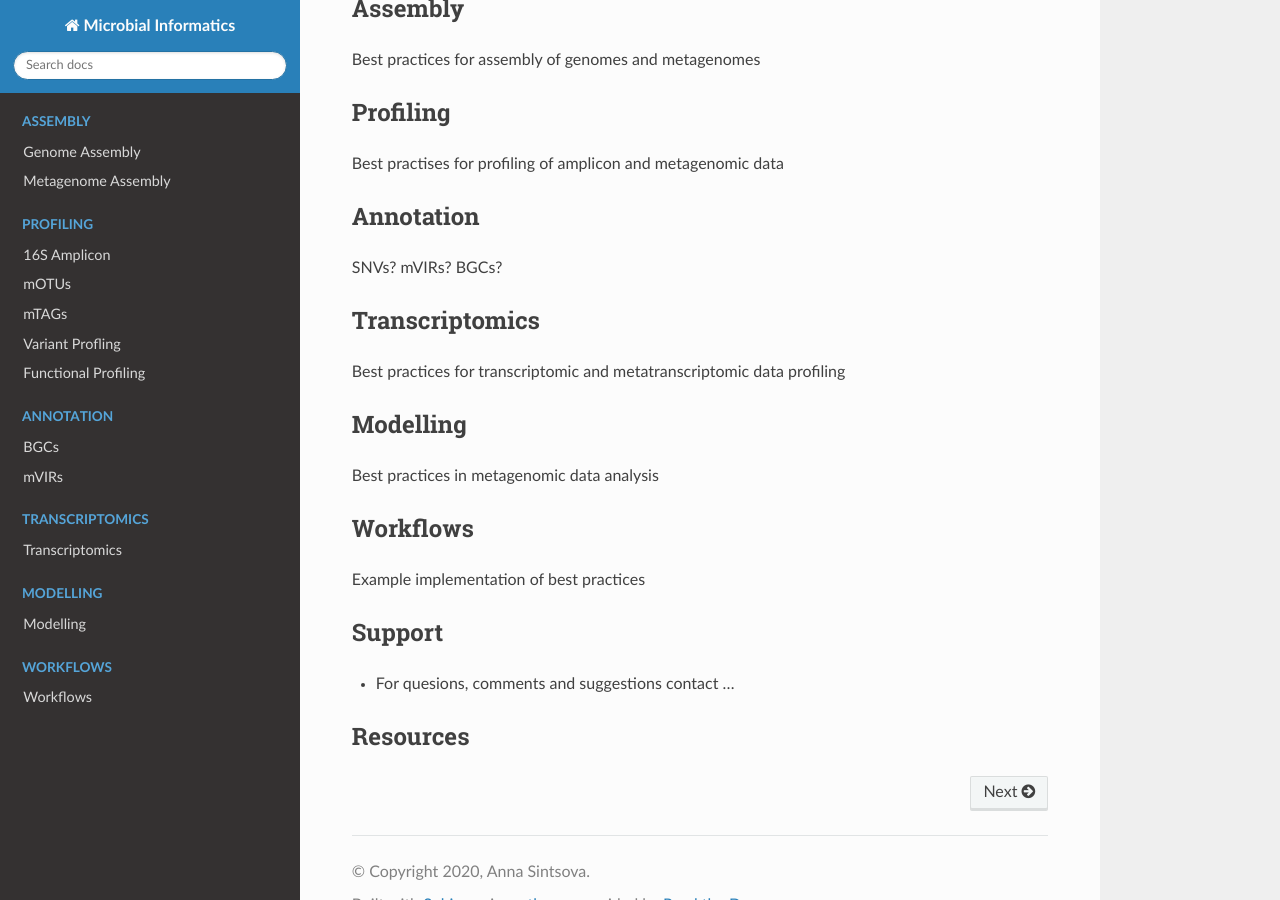
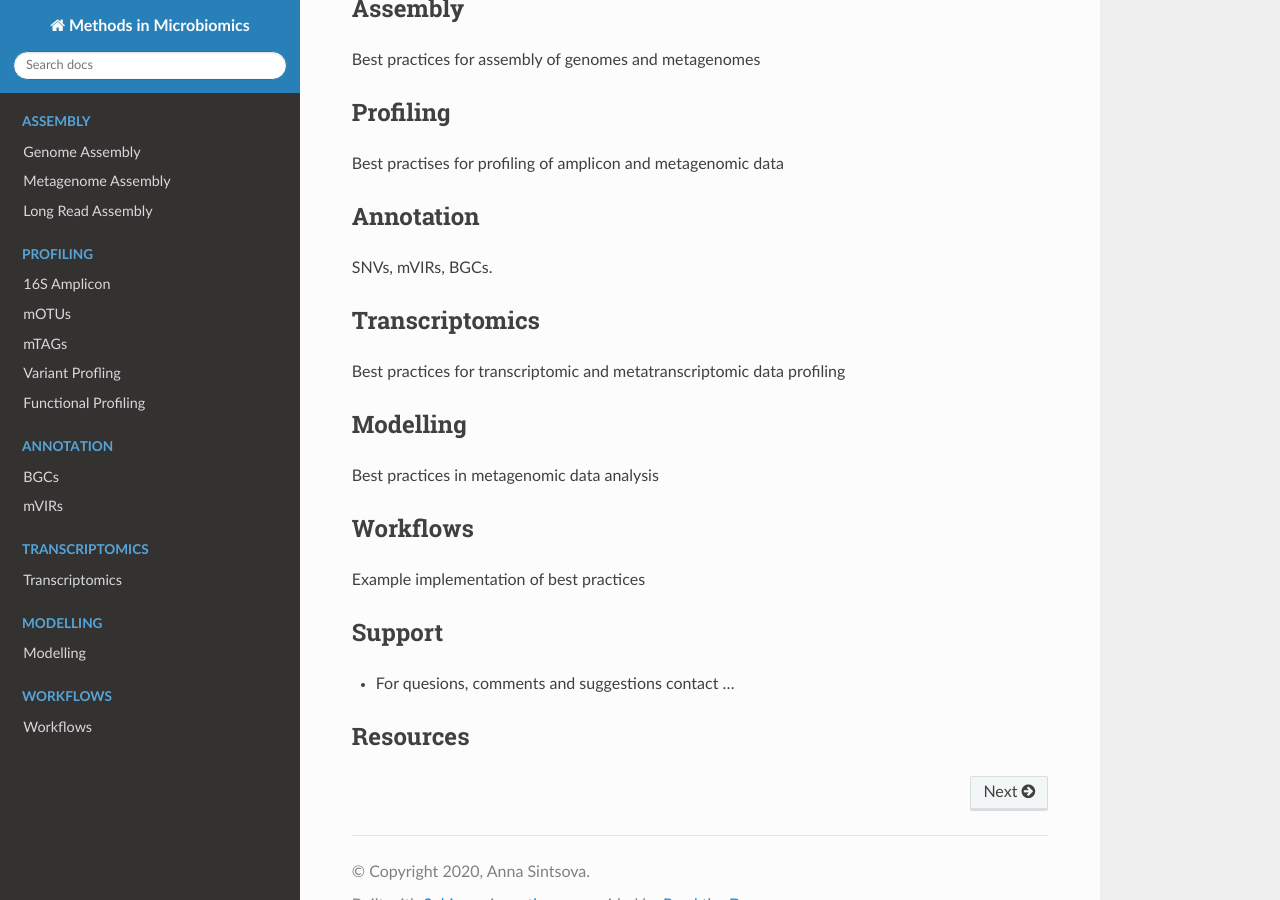
Before and after one commit to MicrobiologyETHZ/Methods_in_Microbiomics, a Sphinx documentation site: the page built from docs/index.rst, in a window 1280 px wide and 900 px high, scrolled down 522 px. Built offline with Sphinx 7.4.7 and the Read the Docs theme 2.0.0, drawn with Linux system fonts in a browser that asks for light colours; pages that are not in the unit, such as notebooks, are missing from menus; comment, search, counter and statistics services are not loaded.

```diff
--- /dev/null
+++ b/docs/assembly/long_read.rst
@@ -0,0 +1,3 @@
+-------------------
+Long Read Assembly
+-------------------
--- a/docs/conf.py
+++ b/docs/conf.py
@@ -17,7 +17,7 @@
 
 # -- Project information -----------------------------------------------------
 
-project = 'Microbial Informatics'
+project = 'Methods in Microbiomics'
 copyright = '2020, Anna Sintsova'
 author = 'Anna Sintsova'
 
@@ -30,7 +30,7 @@ release = '0.0.1'
 # Add any Sphinx extension module names here, as strings. They can be
 # extensions coming with Sphinx (named 'sphinx.ext.*') or your custom
 # ones.
-extensions = ['myst_parser'
+extensions = ['myst_parser', 'sphinx_comments'
 ]
 
 # Add any paths that contain templates here, relative to this directory.
@@ -53,3 +53,13 @@ html_theme = 'sphinx_rtd_theme'
 # relative to this directory. They are copied after the builtin static files,
 # so a file named "default.css" will overwrite the builtin "default.css".
 html_static_path = ['_static']
+
+
+# Configure comments using utterances
+
+comments_config = {
+   "utterances": {
+      "repo": "MicrobiologyETHZ/Methods_in_Microbiomics",
+      "optional": "config",
+   }
+}
--- a/docs/index.rst
+++ b/docs/index.rst
@@ -46,7 +46,7 @@ Best practises for profiling of amplicon and metagenomic data
 ----------
 Annotation
 ----------
-SNVs? mVIRs? BGCs?
+SNVs, mVIRs, BGCs.
 
 
 ---------------
@@ -96,6 +96,7 @@ Resources
 
    assembly/genome_assembly
    assembly/metagenomic_workflows
+   assembly/long_read
 
 .. toctree::
    :caption: Profiling
@@ -145,3 +146,14 @@ Resources
    :maxdepth: 1
 
    workflows/workflows.rst
+
+
+.. raw:: html
+
+   <script src="https://utteranc.es/client.js"
+           repo="MicrobiologyETHZ/Methods_in_Microbiomics"
+           issue-term="pathname"
+           theme="github-light"
+           crossorigin="anonymous"
+           async>
+   </script>
```
